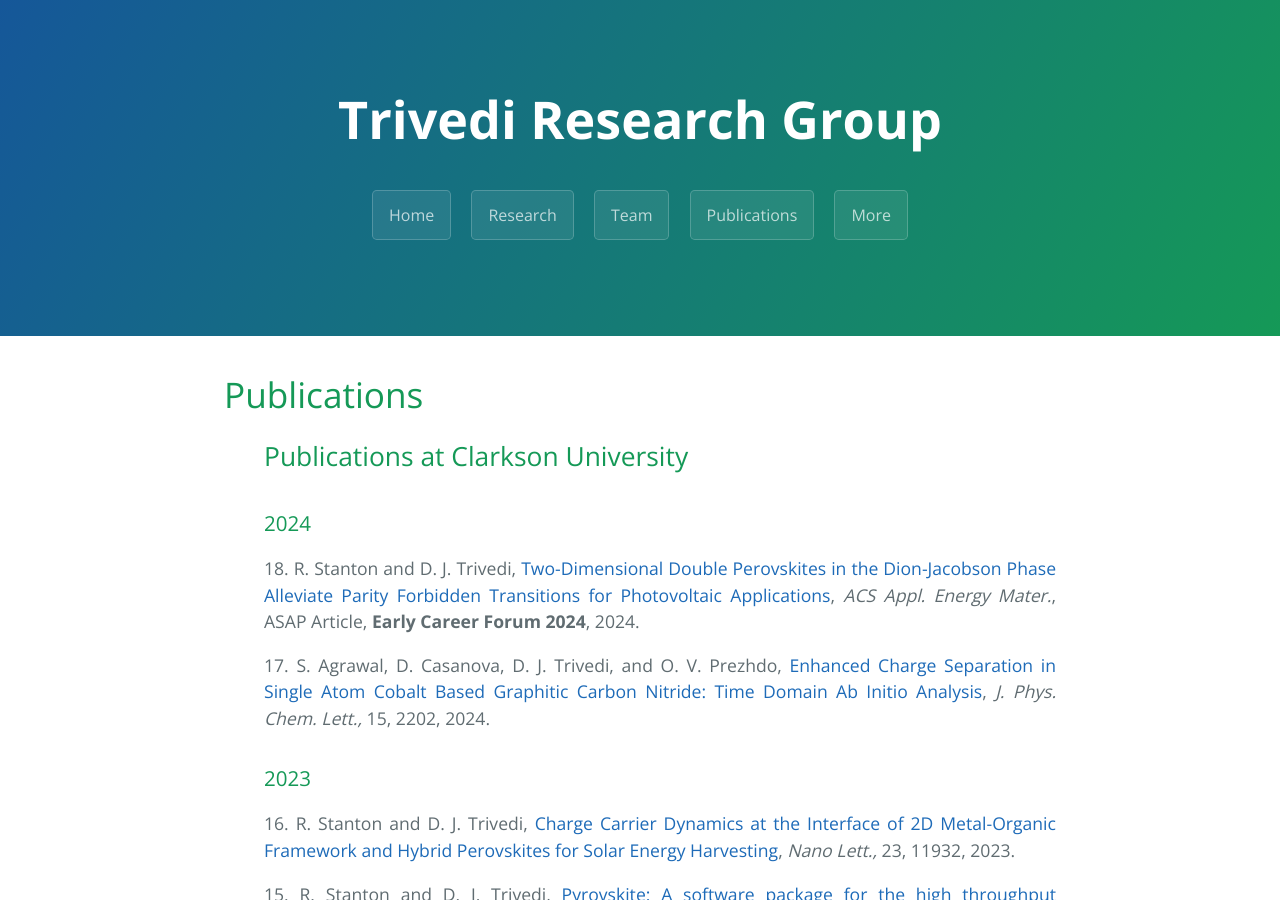
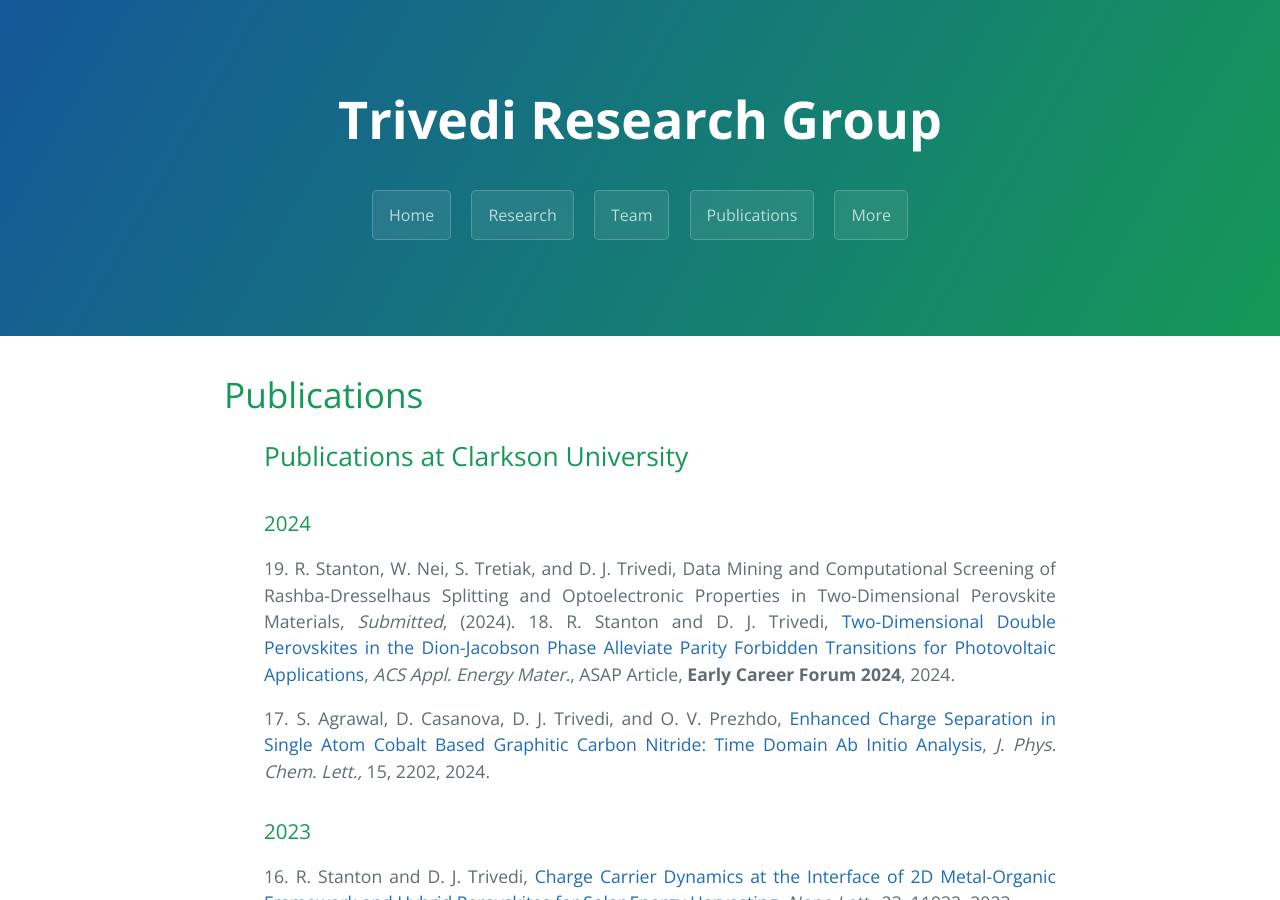
Before and after one commit to dharatrivedi/dharatrivedi.github.io, a Jekyll site: the page built from publication.html, in a window 1280 px wide and 900 px high. Built offline with Jekyll 4.4.1, drawn with Linux system fonts in a browser that asks for light colours.

Commit message:
Update publication.html

```diff
--- a/publication.html
+++ b/publication.html
@@ -8,6 +8,7 @@
   <ul class="clearfix" style="text-align:justify">
     <h2>Publications at Clarkson University</h2>
     <h3>2024</h3>
+     19. R. Stanton, W. Nei, S. Tretiak, and D. J. Trivedi, Data Mining and Computational Screening of Rashba-Dresselhaus Splitting and Optoelectronic Properties in Two-Dimensional Perovskite Materials, <i>Submitted</i>, (2024).
      18. R. Stanton and D. J. Trivedi, <a href="https://doi.org/10.1021/acsaem.3c03276">Two-Dimensional Double Perovskites in the Dion-Jacobson Phase Alleviate Parity Forbidden Transitions for Photovoltaic Applications</a>, <i> ACS Appl. Energy Mater.</i>, ASAP Article, <b>Early Career Forum 2024</b>, 2024.
           <p> </p>
      17. S. Agrawal, D. Casanova, D. J. Trivedi, and O. V. Prezhdo, <a href="https://pubs.acs.org/doi/10.1021/acs.jpclett.3c03621">Enhanced Charge Separation in Single Atom Cobalt Based Graphitic Carbon Nitride: Time Domain Ab Initio Analysis</a>, <i> J. Phys. Chem. Lett.,</i> 15, 2202, 2024.
```
